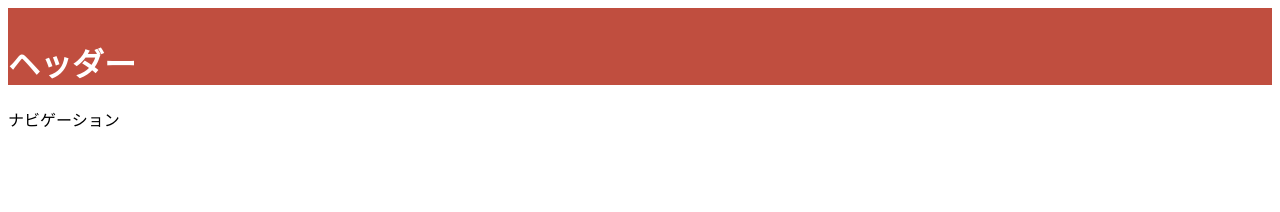
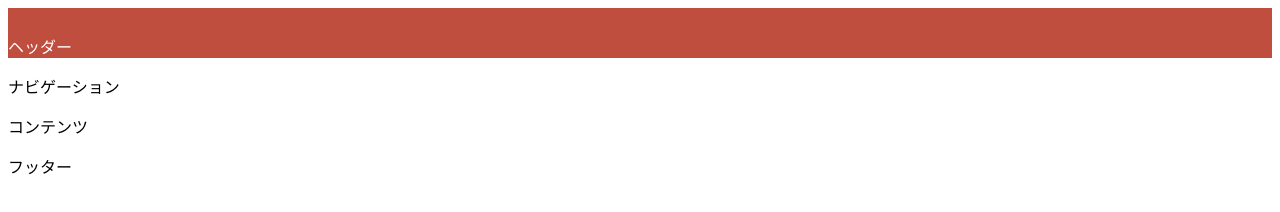
Before and after one commit to calico2432/calico2432.github.io, a plain HTML site: page index.html in a window 1280 px wide. Drawn offline with Linux system fonts and the light colour scheme.

Commit message:
Update index.html

```diff
--- a/index.html
+++ b/index.html
@@ -9,11 +9,17 @@
 </head>
 <body>
   <header>
-   <h1>ヘッダー</h1>
+   <p>ヘッダー<p>
   </header>
   <navigation>
     <p>ナビゲーション</p>
   </navigation>
-
+  <contants>
+    <p>コンテンツ</p>
+  </contants>
+  <footer>
+    <p>フッター</p>
+    </p>
+  </footer>
 </body>
 </html>
```
